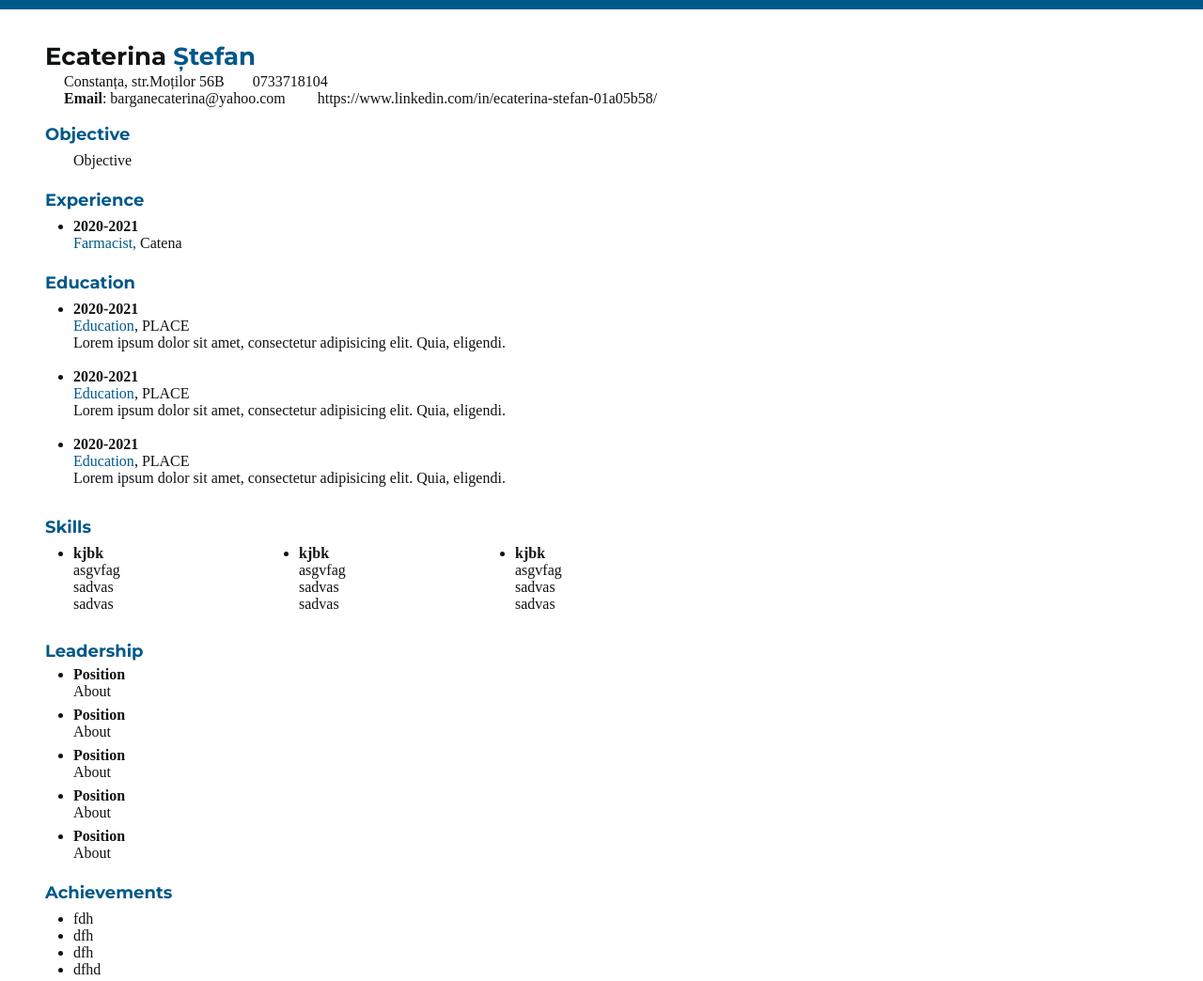
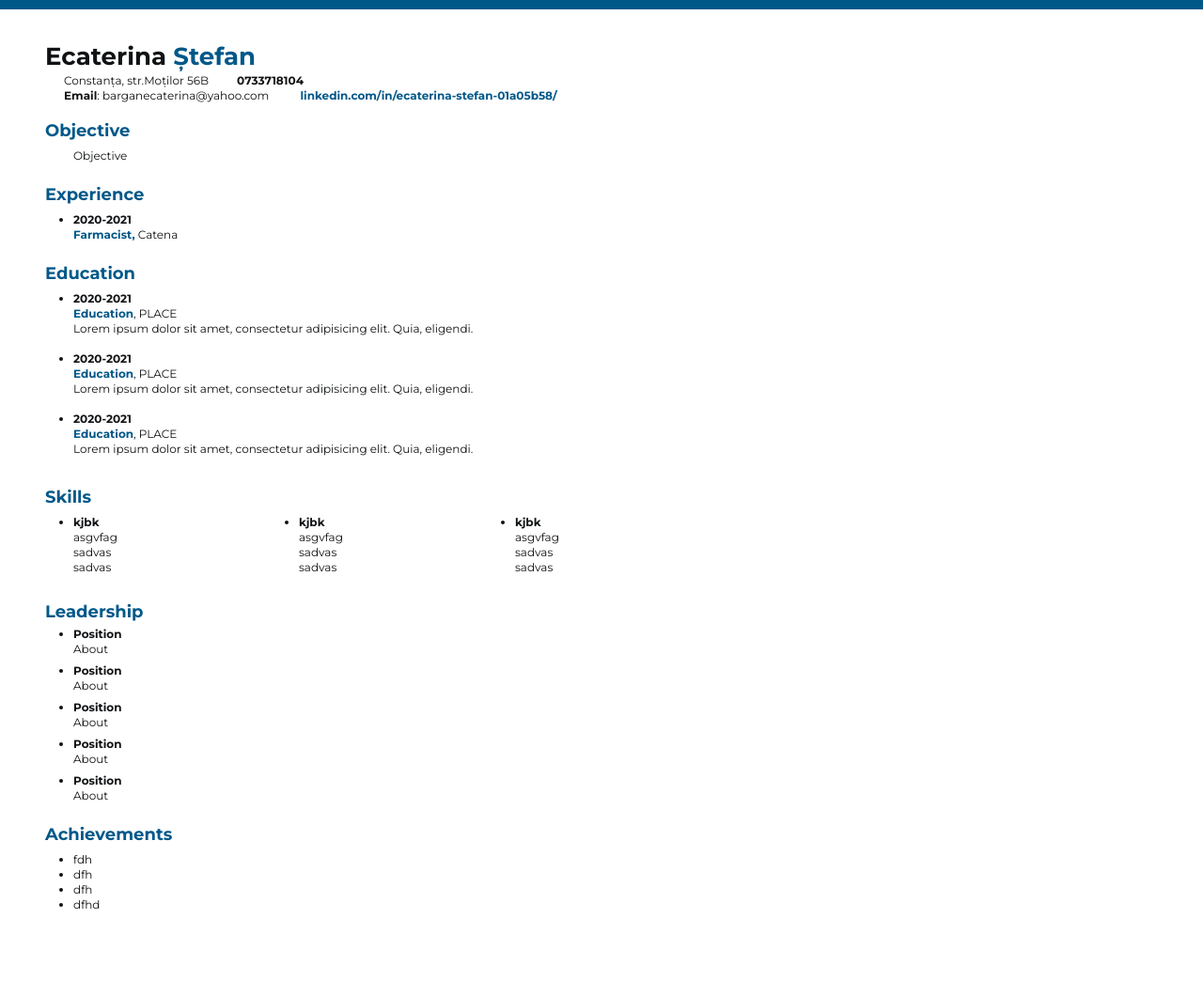
Before and after one commit to Ecaterina1991/Resume-Ecaterina-Stefan, a plain HTML site: page index.html in a window 1280 px wide. Shown: the whole page at 94% size. After the commit the page ends 991 px from the top, so only its background shows below. Drawn offline with Linux system fonts and the light colour scheme; a web font is replaced by a local one.

Commit message:
editare header

```diff
--- a/index.html
+++ b/index.html
@@ -29,14 +29,15 @@
           <h1 class="name">Ecaterina <span class="last-name">Ștefan</span></h1>
 
             <span class="address">Constanța, str.Moților 56B</span
-            ><span class="tel">0733718104</span>
+            ><strong><span class="tel">0733718104</span></strong>
             <br />
             <span class="email"
               ><strong>Email</strong>: barganecaterina@yahoo.com
             </span>
-            <span class="linkedin"
+            <!-- <span class="linkedin"
               >https://www.linkedin.com/in/ecaterina-stefan-01a05b58/</span
-            >
+            > -->
+            <strong><a class="link" href="https://www.linkedin.com/in/ecaterina-stefan-01a05b58/" target="_blank">linkedin.com/in/ecaterina-stefan-01a05b58/</a></strong>
 
         </div>
 
@@ -57,7 +58,7 @@
             <ul>
               <li><strong>2020-2021</strong></li>
             </ul>
-            <p><span class="color-blue">Farmacist,</span> Catena</p>
+            <p><strong><span class="color-blue">Farmacist,</span></strong> Catena</p>
           </div>
         </div>
 
@@ -68,21 +69,21 @@
             <ul>
               <li>
                 <strong>2020-2021</strong> <br />
-                <span class="color-blue">Education</span>, PLACE <br />
+                <strong><span class="color-blue">Education</span></strong>, PLACE <br />
                 Lorem ipsum dolor sit amet, consectetur adipisicing elit. Quia,
                 eligendi.
               </li>
               <br />
               <li>
                 <strong>2020-2021</strong> <br />
-                <span class="color-blue">Education</span>, PLACE <br />
+                <strong><span class="color-blue">Education</span></strong>, PLACE <br />
                 Lorem ipsum dolor sit amet, consectetur adipisicing elit. Quia,
                 eligendi.
               </li>
               <br />
               <li>
                 <strong>2020-2021</strong> <br />
-                <span class="color-blue">Education</span>, PLACE <br />
+                <strong><span class="color-blue">Education</span></strong>, PLACE <br />
                 Lorem ipsum dolor sit amet, consectetur adipisicing elit. Quia,
                 eligendi.
               </li>
--- a/style.css
+++ b/style.css
@@ -5,6 +5,12 @@ color: #101214;*/
   margin: 0;
   padding: 0;
   box-sizing: border-box;
+}
+
+body {
+  font-family: "Montserrat", sans-serif;
+  font-size: 12px;
+  line-height: 16px;
 }
 
 .container {
@@ -166,3 +172,8 @@ color: #101214;*/
   position: relative;
   background-color: yellow;
 } */
+
+.link {
+  text-decoration: none;
+  color: #005889;
+}
```
